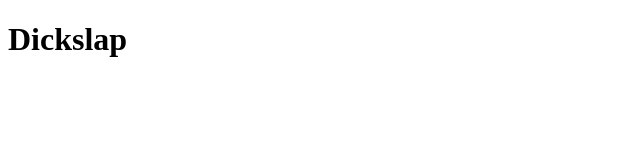
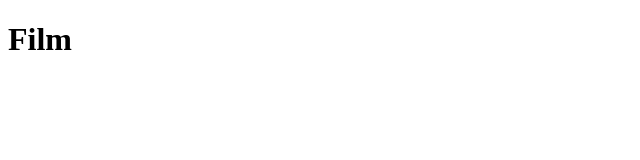
Before and after one commit to programmingwithlevi/capture, a React (Create React App) app: page / in a window 1280 px wide. Shown: the top 160 px of the page, without its empty margins (0-640 px from the left). Built offline with nearby package versions, Linux system fonts and the light colour scheme.

Commit message:
1. Initial

```diff
--- a/src/App.js
+++ b/src/App.js
@@ -3,7 +3,7 @@ import React from "react";
 function App() {
   return (
     <div className="App">
-     <h1>Dickslap</h1>
+     <h1>Film</h1>
     </div>
   );
 }
```
